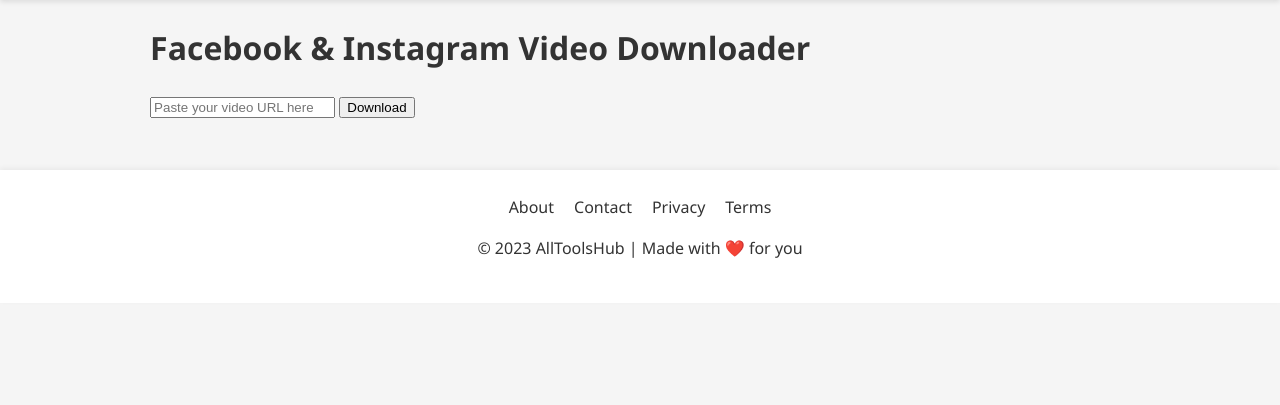
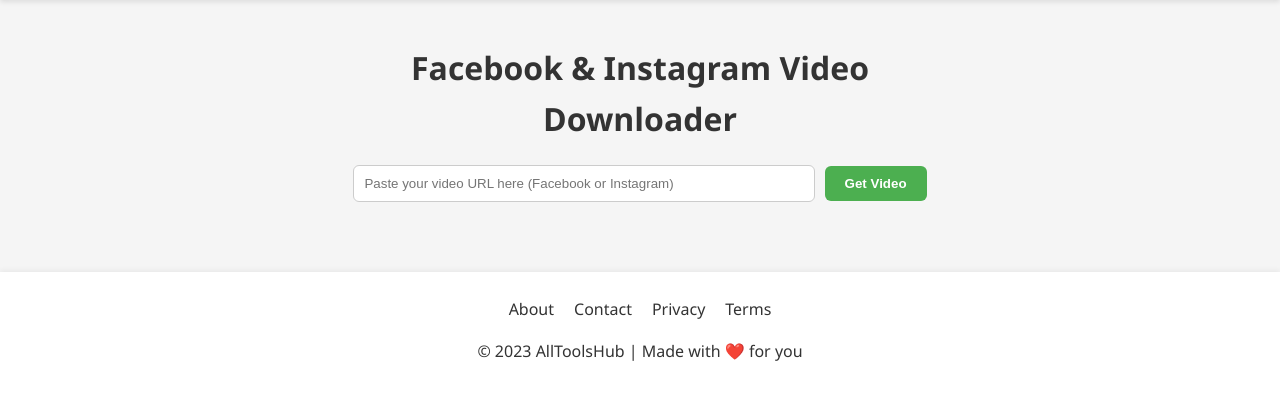
Before and after one commit to hustlepn/AllTools.Hub, a Flask app: page /tools/downloader in a window 1280 px wide. Shown: the part 76-481 px from the top of the page. Run offline with Flask 3, Linux system fonts and the light colour scheme.

Commit message:
Update downloader.html

```diff
--- a/templates/tools/downloader.html
+++ b/templates/tools/downloader.html
@@ -4,11 +4,18 @@
 {% block title %}Download Facebook or Instagram Video - AllLinkDownloader{% endblock %}
 
 {% block content %}
-<div class="container">
+<div class="container downloader-container">
   <h1 class="title">Facebook & Instagram Video Downloader</h1>
+
   <form method="POST" class="download-form">
-    <input type="text" name="url" placeholder="Paste your video URL here" required value="{{ request.form.url if request.method == 'POST' else '' }}">
-    <button type="submit">Download</button>
+    <input
+      type="url"
+      name="url"
+      placeholder="Paste your video URL here (Facebook or Instagram)"
+      required
+      value="{{ request.form.url if request.method == 'POST' else '' }}"
+    >
+    <button type="submit" class="btn-primary">Get Video</button>
   </form>
 
   {% if error %}
@@ -17,9 +24,9 @@
 
   {% if video %}
     <div class="video-info">
-      <img src="{{ video.thumbnail }}" alt="Thumbnail">
+      <img src="{{ video.thumbnail }}" alt="Video Thumbnail" class="video-thumb">
       <h2>{{ video.title }}</h2>
-      <p>Duration: {{ video.duration }}</p>
+      <p><strong>Duration:</strong> {{ video.duration }}</p>
     </div>
 
     <!-- Fake Loading Popup -->
@@ -30,7 +37,7 @@
       </div>
     </div>
 
-    <!-- Real download buttons (hidden initially) -->
+    <!-- Real download buttons -->
     <div id="real-downloads" style="display: none;">
       {% for format in video.formats %}
         <a href="{{ format.url }}" class="download-btn" download>
@@ -39,12 +46,47 @@
       {% endfor %}
     </div>
 
-    <!-- Fake download button to trigger the delay -->
+    <!-- Fake button to trigger popup -->
     <button id="start-download" class="fake-download-btn">Download Video</button>
   {% endif %}
 </div>
 
+<!-- Page-specific styles (will also link with style.css) -->
 <style>
+  .downloader-container {
+    max-width: 700px;
+    margin: 0 auto;
+    padding: 20px;
+    text-align: center;
+  }
+  .download-form input {
+    width: 70%;
+    padding: 10px;
+    margin-right: 5px;
+    border: 1px solid #ccc;
+    border-radius: 6px;
+  }
+  .btn-primary {
+    padding: 10px 20px;
+    background: #4caf50;
+    color: white;
+    border: none;
+    border-radius: 6px;
+    cursor: pointer;
+    font-weight: bold;
+  }
+  .btn-primary:hover {
+    background: #45a049;
+  }
+  .video-info {
+    margin-top: 20px;
+    text-align: center;
+  }
+  .video-thumb {
+    max-width: 100%;
+    border-radius: 10px;
+    margin-bottom: 10px;
+  }
   .loading-popup {
     display: none;
     position: fixed;
@@ -61,6 +103,7 @@
     padding: 30px;
     text-align: center;
     border-radius: 10px;
+    width: 250px;
   }
   .loader {
     border: 6px solid #f3f3f3;
@@ -85,6 +128,14 @@
     border-radius: 6px;
     font-weight: bold;
   }
+  .download-btn:hover, .fake-download-btn:hover {
+    background: #45a049;
+  }
+  .error {
+    color: red;
+    margin-top: 10px;
+    font-weight: bold;
+  }
 </style>
 
 <script>
@@ -101,7 +152,7 @@
         setTimeout(() => {
           popup.style.display = 'none';
           realLinks.style.display = 'block';
-        }, 6000); // 6 seconds delay
+        }, 6000); // Delay for loading effect
       });
     }
   });
```
